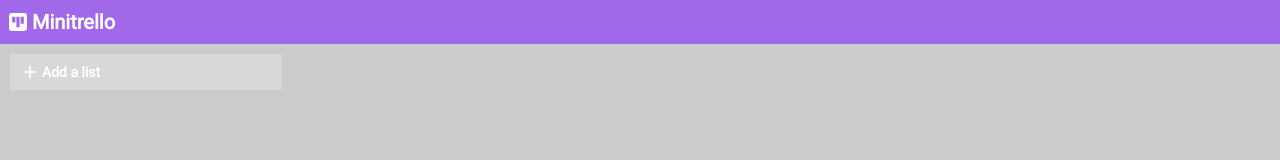
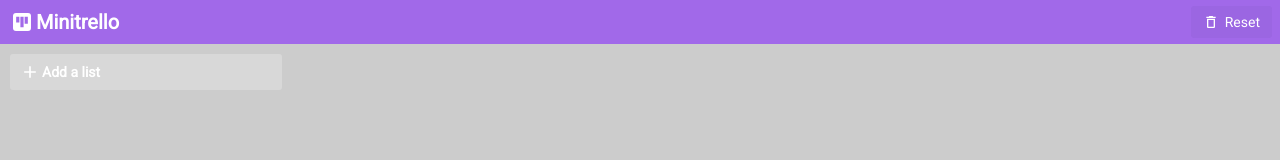
Before and after one commit to grech-ca/minitrello, a React (Create React App) app: page / in a window 1280 px wide. Shown: the top 160 px of the page. Built offline with nearby package versions, Linux system fonts and the light colour scheme.

Commit message:
Implement board reset

```diff
--- a/src/components/layout/Header/Header.tsx
+++ b/src/components/layout/Header/Header.tsx
@@ -1,14 +1,29 @@
 import { FC } from 'react';
 
-import { StyledHeader, Logo, LogoIcon } from './styles';
+import { useDispatch } from 'react-redux';
+import { MdDeleteOutline } from 'react-icons/md';
+
+import { Fill } from 'components/common';
+
+import { resetBoardAction } from 'store/slices';
+
+import { StyledHeader, Logo, LogoIcon, ResetButton } from './styles';
 
 export const Header: FC = () => {
+  const dispatch = useDispatch();
+
+  const resetBoard = () => dispatch(resetBoardAction());
+
   return (
     <StyledHeader>
       <Logo>
         <LogoIcon />
         Minitrello
       </Logo>
+      <Fill />
+      <ResetButton variant="secondary" onClick={resetBoard} icon={MdDeleteOutline}>
+        Reset
+      </ResetButton>
     </StyledHeader>
   );
 };
--- a/src/components/layout/Header/styles.ts
+++ b/src/components/layout/Header/styles.ts
@@ -1,10 +1,13 @@
 import styled from '@emotion/styled';
 import { MdLeaderboard } from 'react-icons/md';
 
+import { Button } from 'components/common';
+
 export const StyledHeader = styled.header(({ theme }) => ({
   height: 44,
-  padding: '6px 4px',
+  padding: '6px 8px',
   display: 'flex',
+  alignItems: 'center',
   background: theme.colors.primary,
 }));
 
@@ -26,3 +29,7 @@ export const LogoIcon = styled(MdLeaderboard)(({ theme }) => ({
   marginRight: 5,
   fontSize: 18,
 }));
+
+export const ResetButton = styled(Button)(({ theme }) => ({
+  color: theme.colors.white,
+}));
--- a/src/store/reducers.ts
+++ b/src/store/reducers.ts
@@ -1,8 +1,21 @@
-import { combineReducers } from 'redux';
+import { AnyAction, combineReducers } from 'redux';
+import localForage from 'localforage';
 
 import { modalReducer, boardReducer } from './slices';
 
-export const rootReducer = combineReducers({
+const reducers = {
   modal: modalReducer,
   board: boardReducer,
-});
+};
+
+export const appReducer = combineReducers(reducers);
+
+export const rootReducer = (state: any, action: AnyAction) => {
+  if (action.type === 'board/resetBoard') {
+    void localForage.removeItem('persist:root');
+    state = {};
+  }
+
+  // eslint-disable-next-line @typescript-eslint/no-unsafe-argument
+  return appReducer(state, action);
+};
--- a/src/store/slices/board/slice.ts
+++ b/src/store/slices/board/slice.ts
@@ -259,6 +259,9 @@ export const boardSlice = createSlice({
 
       unset(state.labels, deleteId);
     },
+
+    // Voided intentionally
+    resetBoard: () => undefined,
   },
 });
 
@@ -287,4 +290,6 @@ export const {
   createLabel: createLabelAction,
   updateLabel: updateLabelAction,
   deleteLabel: deleteLabelAction,
+
+  resetBoard: resetBoardAction,
 } = boardSlice.actions;
```
